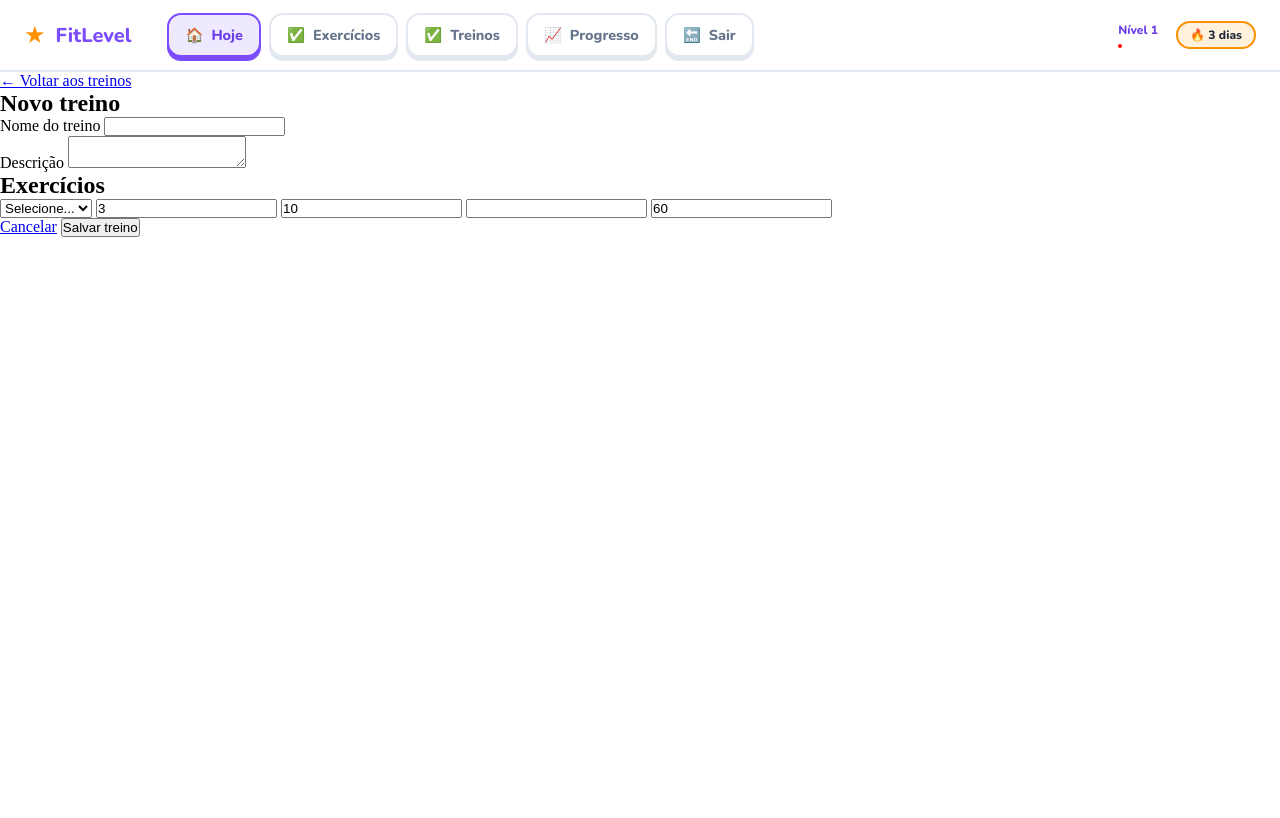
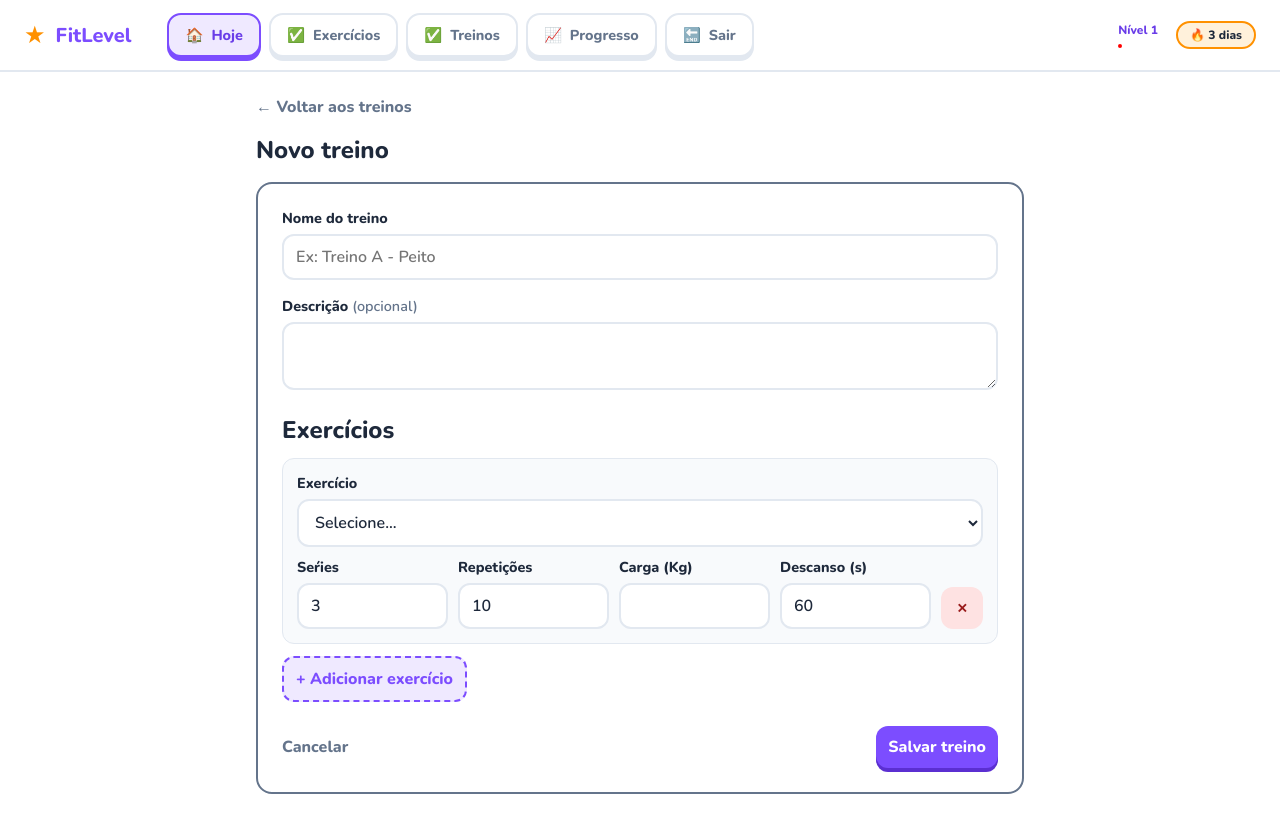
Before and after one commit to fahgundiz/projeto_pi, a Flask app: template templates/treino_novo.html in a window 1280 px wide. Before the commit the page ends 237 px from the top, so only its background shows below. Run offline with Flask 3, Linux system fonts and the light colour scheme; the template is opened without the code that fills it, so the values that code supplies are empty; parts of the project's set-up code (start-up, migrations or seed data) failed here and were passed over.

Commit message:
refactor: arrumando o css de criar um novo treino

```diff
--- a/static/css/base.css
+++ b/static/css/base.css
@@ -25,6 +25,12 @@
   --fonte-titulo: "Nunito", system-ui, sans-serif;
   --fonte-corpo:  "Nunito", system-ui, sans-serif;
   --altura-nav: 72px;
+
+  /* Erros */
+  --erro:        #991b1b;
+  --erro-suave:  #fee2e2;
+  --erro-borda:  #fca5a5;
+  --erro-hover:  #fecaca;
 }
 
 * {
--- /dev/null
+++ b/static/css/treino_novo.css
@@ -0,0 +1,173 @@
+/* ======= Conteúdo da Página ========= */
+.content-section{
+    max-width: 800px;
+    margin: 0 auto;
+    padding: 24px 16px;
+    color: var(--texto);
+    font-family: var(--fonte-corpo);
+    /* No geral no content section: */
+    /* max-width, margin 0 auto e um padding(para respiro) */
+}
+/* ======= Link pra voltar ========= */
+.voltar {
+    display: inline-block;
+    text-decoration: none;
+    color: var(--texto-suave);
+    font-weight: 700;
+    margin-bottom: 16px;
+    transition: color .2s;
+    /* No geral um link */
+    /* displey inline block para o margin funcionar */
+    /* inline-block + font weight + text-decoration:none + transition: color*/
+}
+.voltar:hover{
+    color: var(--principal)
+}
+/* ======= CARD DO FORMULÁRIO ========= */
+.form-treino {
+    padding: 24px;
+    border-radius: 16px;
+    border: 2px solid var(--texto-suave);
+    background: var(--superficie);
+    margin-top: 16px;
+    /* Card = FUNDO + BORDA + CANTOS + PADDING */
+}
+.form-treino h2 {
+    font-family: var(--fonte-titulo);
+    margin: 24px 0 12px;
+}
+/* ======= CAMPOS E LABELS ========= */
+
+.campo {
+    display: flex;
+    flex-direction: column;
+    gap: 6px;
+    margin-bottom: 16px;
+    /* display fflex + flex direction column empilha os campos verticalmente */
+}
+.campo label {
+    font-weight: 800;
+    font-size: .9rem;
+}
+.campo .opcional {
+    font-weight: 400;
+    color: var(--texto-suave);
+}
+/* ======= INPUTS ========= */
+.campo input, .campo select, .campo textarea {
+    box-sizing: border-box;
+    width: 100%;
+    border: 2px solid var(--borda);
+    border-radius: 12px;
+    padding: 10px 12px;
+    font-size: 1rem;
+    font-family: inherit;
+    background: var(--superficie);
+    color: var(--texto);
+    /* INPUTS border + border-radius+paddin + background */
+}
+.campo input:focus, .campo select:focus, .campo textarea:focus {
+    outline: none;
+    border-color: var(--principal);
+    /* Muda a cor quando o campo está selecionado */
+}
+
+.linha-exercicio {
+    display: grid;
+    grid-template-columns: repeat(4, minmax(0, 1fr)) auto;
+    /* Permite  as 4 primeiras colunas encolherem até zero ou crescer até uma fracao igual do espaço livre, o auto no final é o tamanho do botao */
+    gap: 10px;
+    align-items: end;
+    padding: 14px;
+    margin-bottom: 12px;
+    background: var(--fundo);
+    border: 1px solid var(--borda);
+    border-radius: 12px;
+}
+.campo-exercicio {
+    grid-column: 1/-1;
+}
+.linha-exercicio .campo {
+    margin-bottom: 0;
+}
+/* ======= BOTÃO REMOVER EXERCÍCIO ========= */
+.btn-remover {
+    border: 2px solid var(--erro-borda);
+    height: 42px;
+    width: 42px;
+    border: none;
+    border-radius: 12px;
+    background: var(--erro-suave);
+    color: var(--erro);
+    font-weight: 800;
+    cursor: pointer;
+    transition: background .2s;
+}
+.btn-remover:hover {
+    background: var(--erro-hover)
+}
+/* ======= BOTÃO PRINCIPAL E SECUNDARIO ========= */
+
+.btn-salvar, .btn-adicionar {
+    padding: 10px 12px;
+    border-radius: 12px;
+    font-size: 1rem;
+    font-weight: 800;
+    font-family: inherit;
+    cursor: pointer;
+}
+.btn-salvar {
+    background: var(--principal);
+    color: var(--sobre-principal);
+    border: none;
+    box-shadow: 0 4px 0 var(--principal-sombra);
+    transition: transform 0.1s, box-shadow 0.1s, background 0.2s;
+}
+.btn-salvar:hover {
+    background: var(--principal-hover);
+}
+.btn-salvar:active {
+    transform: translateY(3px);
+    box-shadow: 0 1px 0 var(--principal-sombra);
+}
+.btn-adicionar {
+    background: var(--principal-suave);
+    color: var(--principal);
+    border: 2px dashed var(--principal);
+}
+
+/* ======= ÁREA DE AÇÕES ========= */
+.acoes {
+    display: flex;
+    justify-content: space-between;
+    align-items: center;
+    gap: 16px;
+    margin-top: 24px;
+}
+.cancelar {
+    color: var(--texto-suave);
+    font-weight: 700;
+    text-decoration: none;
+}
+.cancelar:hover {
+    text-decoration: underline;
+}
+/* ======= RESPONSIVIDADE PARA O CELULAR ========= */
+
+@media (max-width: 700px) {
+    .linha-exercicio {
+        grid-template-columns: repeat(2, minmax(0, 1fr));
+        position: relative;
+    }
+
+    .campo-exercicio {
+        grid-column: 1 / -1;
+        padding-right: 50px;   /* espaço para o ✕ */
+    }
+
+    .btn-remover {
+        position: absolute;
+        top: 40px;             /* alinha com o select; ajuste se precisar */
+        right: 14px;
+    }
+}
--- /dev/null
+++ b/static/script/treino_novo.js
@@ -0,0 +1,27 @@
+const btnAdicionar = document.getElementById("btn-adicionar")
+// Cria as variavel linhas pelo JS
+const container = document.getElementById("linhas")
+// Cria o modelo do  template
+const modelo = document.getElementById("modelo-linha")
+
+function adicionarLinha(){
+    // content permite acessar o conteúdo interno do template
+    // cloneNode faz um cópia exata do conteúdo
+    // o parametro true diz para fazer uma clonagem profunda, todos os elementes e atributos  que estiverem dentro
+    const linha = modelo.content.cloneNode(true)
+
+    // Busca a classe btn-remover do template modelo-linha
+    linha.querySelector(".btn-remover").addEventListener("click", (e)=>{
+        // e.target é o elemente exato que foi clicado "botao x"
+        // closest sobe na árvore até encontrar o ancestral com a classe "linha-exercicio"
+        // remove() apaga esse ancestral
+        e.target.closest(".linha-exercicio").remove()
+    })
+    container.appendChild(linha)
+}
+
+// Quando o botao for clicado
+btnAdicionar.addEventListener("click", adicionarLinha)
+
+// Quando a página carrega já mostra um exercício para preencher
+adicionarLinha()
--- a/templates/base.html
+++ b/templates/base.html
@@ -61,7 +61,8 @@
   <main class="content">
     {% block content %} {% endblock %}
   </main>
-
   <script src="/static/script/base.js"></script>
+  {% block script %}
+  {% endblock %}
 </body>
 </html>
--- a/templates/treino_novo.html
+++ b/templates/treino_novo.html
@@ -1,5 +1,7 @@
 {% extends "base.html" %}
-
+{% block styles %}
+    <link rel="stylesheet" href="{{url_for('static', filename='css/treino_novo.css')}}">
+{% endblock %}
 {% block content %}
     <section class="content-section">
         <a class="voltar" href="{{url_for('treinos')}}">← Voltar aos treinos</a>
@@ -7,34 +9,63 @@
         {% if erro %}
             <div class="alerta erro"> {{erro}} </div>
         {% endif %}
-        <form action="{{url_for('treino_novo')}}" method="POST">
+        <form class="form-treino" action="{{url_for('treino_novo')}}" method="POST">
             <div class="campo">
                 <label for="nome">Nome do treino</label>
-                <input type="text" id="nome" name="nome" value="{{ nome or '' }}" required>
+                <input type="text" id="nome" name="nome" value="{{ nome or '' }}" placeholder="Ex: Treino A - Peito" required>
             </div>
 
             <div class="campo">
-                <label for="descricao">Descrição</label>
+                <label for="descricao">Descrição <span class="opcional">(opcional)</span></label>
                 <textarea name="descricao" id="descricao" value="{{ descricao or '' }}"></textarea>
             </div>
 
             <h2>Exercícios</h2>
-            <select name="exercicio_id" required>
-                <option value="">Selecione...</option>
-                {% for ex in catalogo %}
-                    <option value="{{ex['id']}}"> {{ex['nome']}} </option>
-                {% endfor %}
-            </select>
-            <input type="number" name="series" value="3" min="1" required>
-            <input type="number" name="repeticoes" value="10" min="1" required>
-            <input type="number" name="carga_kg" min="0" step="0.5">
-            <input type="number" name="descanso_seg" value="60" min="0">
+
+            <div id="linhas"></div>
+            <button type="button" class="btn-adicionar" id="btn-adicionar">+ Adicionar exercício</button>
 
             <div class="acoes">
                 <a class="cancelar" href="{{url_for('treinos')}}">Cancelar</a>
-                <button type="submit">Salvar treino</button>
+                <button type="submit" class="btn-salvar">Salvar treino</button>
             </div>
 
         </form>
     </section>
+
+    <template id="modelo-linha">
+        <div class="linha-exercicio">
+            <div class="campo campo-exercicio">
+                <label>Exercício</label>
+                <select name="exercicio_id" required>
+                    <option value="">Selecione...</option>
+                    {% for ex in catalogo %}
+                        <option value="{{ex['id']}}"> {{ex['nome']}} {{ex['grupo_muscular']}} </option>
+                    {% endfor %}
+                </select>
+            </div>
+            <div class="campo">
+                <label>Seŕies</label>
+                <input type="number" name="series" min="1" value="3" required>
+            </div>
+            <div class="campo">
+                <label>Repetições</label>
+                <input type="number" name="repeticoes" min="1" value="10" required>
+            </div>
+            <div class="campo">
+                <label>Carga (Kg)</label>
+                <input type="number" name="carga_kg" min="0" step="0.5">
+            </div>
+            <div class="campo">
+                <label>Descanso (s)</label>
+                <input type="number" name="descanso_seg" min="0" value="60">
+            </div>
+
+            <button type="button" class="btn-remover" title="Remover">✕</button>
+
+        </div>
+    </template>
 {% endblock %}
+{% block script %}
+    <script src="/static/script/treino_novo.js"></script>
+{% endblock %}
```
